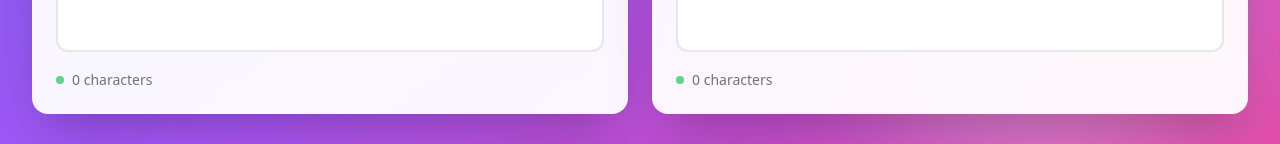
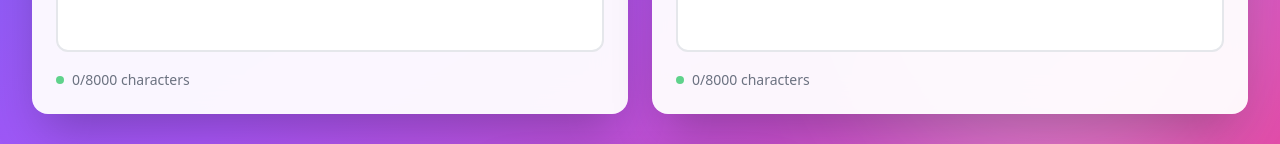
Before and after one commit to saideep9835/Resume-Analyzer-MVP, a React (Vite) app in the folder my-resume-tool/: page / in a window 1280 px wide. Shown: the part 548-692 px from the top of the page. Built offline with nearby package versions, Linux system fonts and the light colour scheme.

Commit message:
Enforce 8000 character limits

```diff
--- a/my-resume-tool/api/analyze.js
+++ b/my-resume-tool/api/analyze.js
@@ -105,6 +105,7 @@ Return ONLY valid JSON, no markdown:
 }`;
 
 export default async function handler(req, res) {
+  const MAX_CHARACTERS = 8000;
   if (req.method !== 'POST') {
     res.status(405).json({ detail: 'Method not allowed' });
     return;
@@ -113,6 +114,11 @@ export default async function handler(req, res) {
   const { resume, jobDescription } = req.body || {};
   if (!resume?.trim() || !jobDescription?.trim()) {
     res.status(400).json({ detail: 'Resume and job description are required' });
+    return;
+  }
+
+  if (resume.length > MAX_CHARACTERS || jobDescription.length > MAX_CHARACTERS) {
+    res.status(400).json({ detail: `Each field must be ${MAX_CHARACTERS} characters or less` });
     return;
   }
 
--- a/my-resume-tool/src/App.jsx
+++ b/my-resume-tool/src/App.jsx
@@ -2,6 +2,7 @@ import React, { useState } from 'react';
 import { Loader2, CheckCircle2, XCircle, AlertCircle, Sparkles, Target, TrendingUp, FileText, HelpCircle, Lightbulb } from 'lucide-react';
 
 export default function ResumeAnalyzer() {
+  const MAX_CHARACTERS = 8000;
   const [resume, setResume] = useState('');
   const [jobDescription, setJobDescription] = useState('');
   const [analysis, setAnalysis] = useState(null);
@@ -12,6 +13,11 @@ export default function ResumeAnalyzer() {
   const analyzeResume = async () => {
     if (!resume.trim() || !jobDescription.trim()) {
       setError('Please fill in both resume and job description');
+      return;
+    }
+
+    if (resume.length > MAX_CHARACTERS || jobDescription.length > MAX_CHARACTERS) {
+      setError(`Please limit each field to ${MAX_CHARACTERS} characters or less`);
       return;
     }
 
@@ -83,13 +89,14 @@ export default function ResumeAnalyzer() {
                 </div>
                 <textarea
                   value={resume}
-                  onChange={(e) => setResume(e.target.value)}
+                  onChange={(e) => setResume(e.target.value.slice(0, MAX_CHARACTERS))}
+                  maxLength={MAX_CHARACTERS}
                   placeholder="Paste your resume content here..."
                   className="w-full h-72 p-4 border-2 border-gray-200 rounded-xl focus:ring-4 focus:ring-blue-500/50 focus:border-blue-500 resize-none transition-all duration-200 text-gray-700"
                 />
                 <div className="mt-3 text-sm text-gray-500 flex items-center gap-2">
                   <div className="w-2 h-2 bg-green-500 rounded-full animate-pulse"></div>
-                  {resume.length} characters
+                  {resume.length}/{MAX_CHARACTERS} characters
                 </div>
               </div>
             </div>
@@ -106,13 +113,14 @@ export default function ResumeAnalyzer() {
                 </div>
                 <textarea
                   value={jobDescription}
-                  onChange={(e) => setJobDescription(e.target.value)}
+                  onChange={(e) => setJobDescription(e.target.value.slice(0, MAX_CHARACTERS))}
+                  maxLength={MAX_CHARACTERS}
                   placeholder="Paste the job description here..."
                   className="w-full h-72 p-4 border-2 border-gray-200 rounded-xl focus:ring-4 focus:ring-purple-500/50 focus:border-purple-500 resize-none transition-all duration-200 text-gray-700"
                 />
                 <div className="mt-3 text-sm text-gray-500 flex items-center gap-2">
                   <div className="w-2 h-2 bg-green-500 rounded-full animate-pulse"></div>
-                  {jobDescription.length} characters
+                  {jobDescription.length}/{MAX_CHARACTERS} characters
                 </div>
               </div>
             </div>
```
